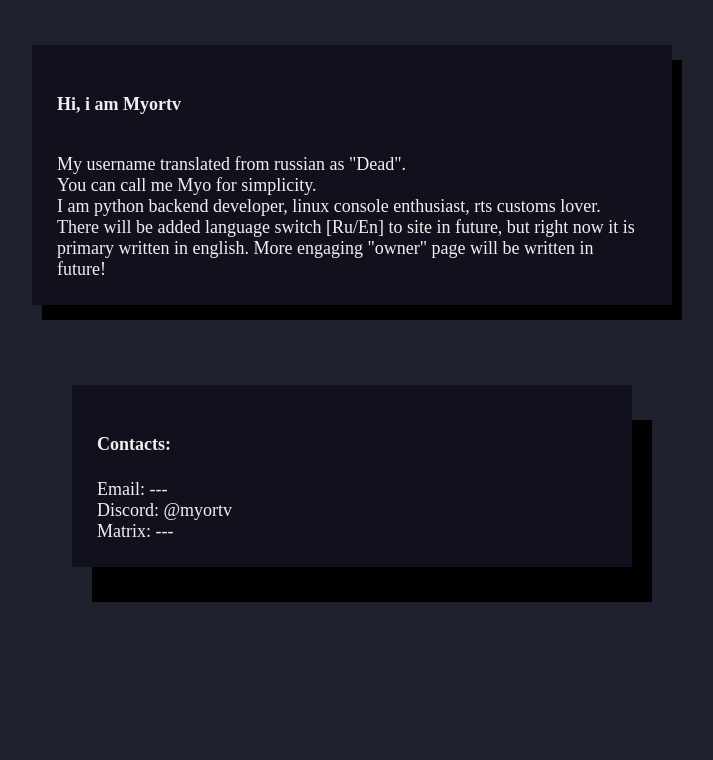
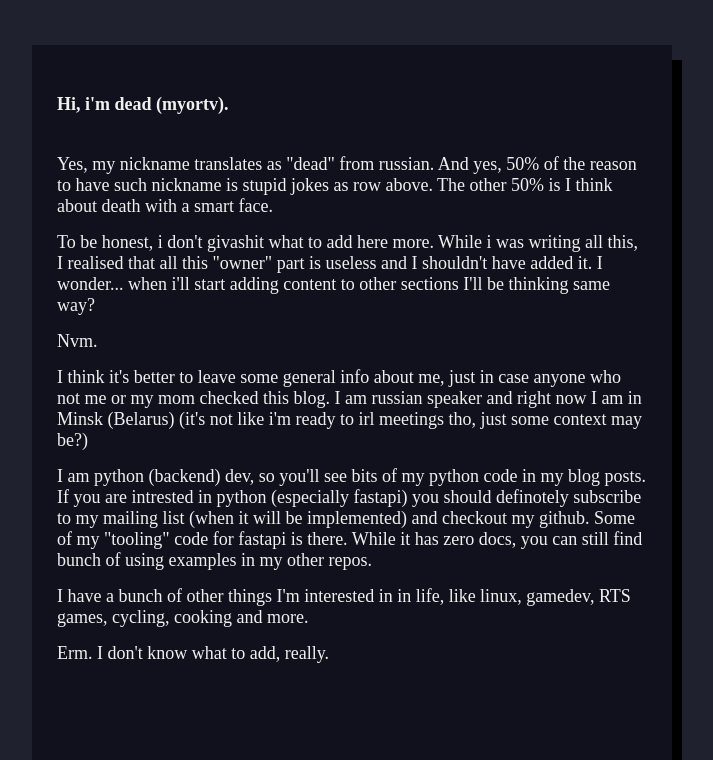
Before and after one commit to Myortv/dead-blog-frontend, a plain HTML site: page pages/owner.html in a window 1280 px wide. Shown: the part 175-935 px from the top of the page, without its empty margins (288-1001 px from the left). Before the commit the page ends 800 px from the top, so only its background shows below. Drawn offline with Linux system fonts and the light colour scheme; a web font is replaced by a local one.

Commit message:
update owner page

```diff
--- a/pages/owner.html
+++ b/pages/owner.html
@@ -22,27 +22,70 @@
         </div>
         <div class='card-container'>
             <div class="card">
-                <h4>Hi, i am Myortv</h4>
-                My username translated from russian as "Dead". <br>
-                You can call me Myo for simplicity. <br>
-                I am python backend developer, linux console enthusiast, rts customs lover. <br>
-                There will be added language switch [Ru/En] to site in future, but right
-                now it is primary written in english.
-                More engaging "owner" page will be written in future!
+                <div class="card-item">
+                    <h4>Hi, i'm dead (myortv).<h4>
+                </div>
+
+                <div class="card-item">
+                    Yes, my nickname translates as "dead" from russian. And yes, 50% of the reason to have such nickname is stupid jokes
+                    as row above. The other 50% is I think about death with a smart face.
+                </div>
+
+                <div class="card-item">
+                    To be honest, i don't givashit what to add here more. While i was writing all this, I realised that all this
+                    "owner" part is useless and I shouldn't have added it. I wonder... when i'll start adding content to other sections
+                    I'll be thinking same way?
+                </div>
+
+                <div class="card-item">
+                    Nvm.
+                </div>
+
+                <div class="card-item">
+                    I think it's better to leave some general info about me, just in case anyone who not me or my mom checked this
+                    blog.
+                    I am russian speaker and right now I am in Minsk (Belarus) (it's not like i'm ready to irl meetings tho, just some context may be?)
+                </div>
+
+
+                <div class="card-item">
+                    I am python (backend) dev, so you'll see bits of my python code in my blog posts. If you are intrested in python
+                    (especially fastapi) you should definotely subscribe to my mailing list (when it will be implemented) and checkout
+                    my github. Some of my "tooling" code for fastapi is there. While it has zero docs, you can still find bunch
+                    of using examples in my other repos.
+                </div>
+                <div class="card-item">
+                    I have a bunch of other things I'm interested in in life, like linux, gamedev, RTS games, cycling, cooking and more.
+                </div>
+                <div class="card-item">
+                    Erm.
+                    I don't know what to add, really.
+                    <br>
+                    <br>
+                    <br>
+                    <br>
+                    <br>
+                </div>
+                <div class="card-item">
+                    Maybe have a good day?
+                    <br>
+                    <br>
+                    <br>
+                    <br>
+                    <br>
+                </div>
+                <div class="card-item">
+                    Is it alright?
+                </div>
             </div>
             <div class="card-floating">
                 <h4>Contacts:</h4>
                 Email: --- <br>
                 Discord: @myortv<br>
                 Matrix: --- <br>
+                Github: <a href="https://github.com/Myortv">Myortv</a>
             </div>
         </div>
-        <!-- <div id="notification-catch-all"></div>
-        <div id="posts-container"></div>
-        <div id="posts-total"></div>
-        <script src="scripts/blog_post_latest.js" type="module"></script>
-        <script type="module" src="/scripts/admin_create_new_post_button.js">
-        -->
     </div>
 </body>
 </html>
--- a/scripts/blog_post_comments_list.js
+++ b/scripts/blog_post_comments_list.js
@@ -44,7 +44,7 @@ function makeShortComment(comment) {
     const body = document.createElement('div');
     body.classList.add('comment-body');
     body.classList.add('card-item');
-    body.innerHTML = comment.body;
+    body.textContent = comment.body;
 
     const created_at = document.createElement('div');
     created_at.classList.add('comment-time');
```
